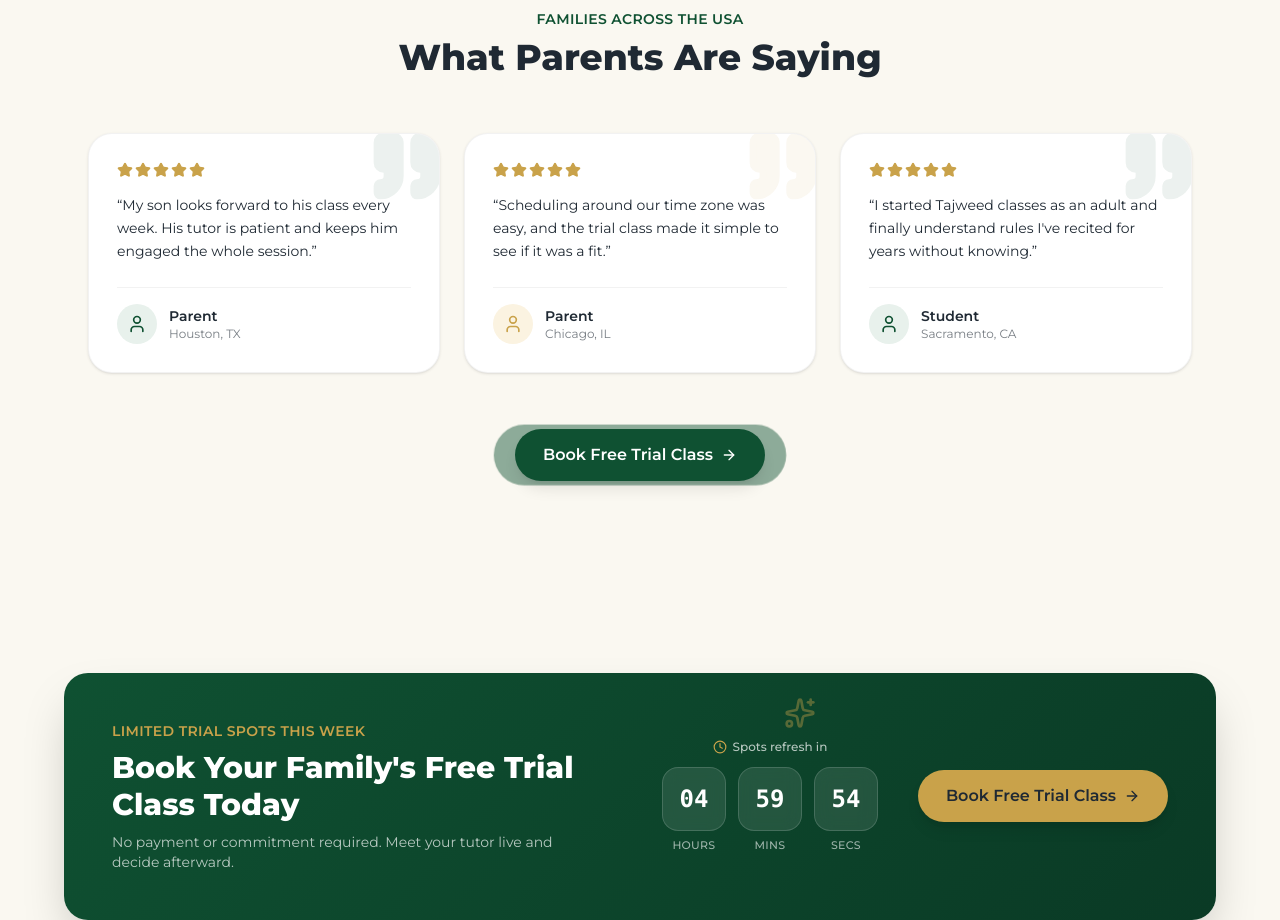
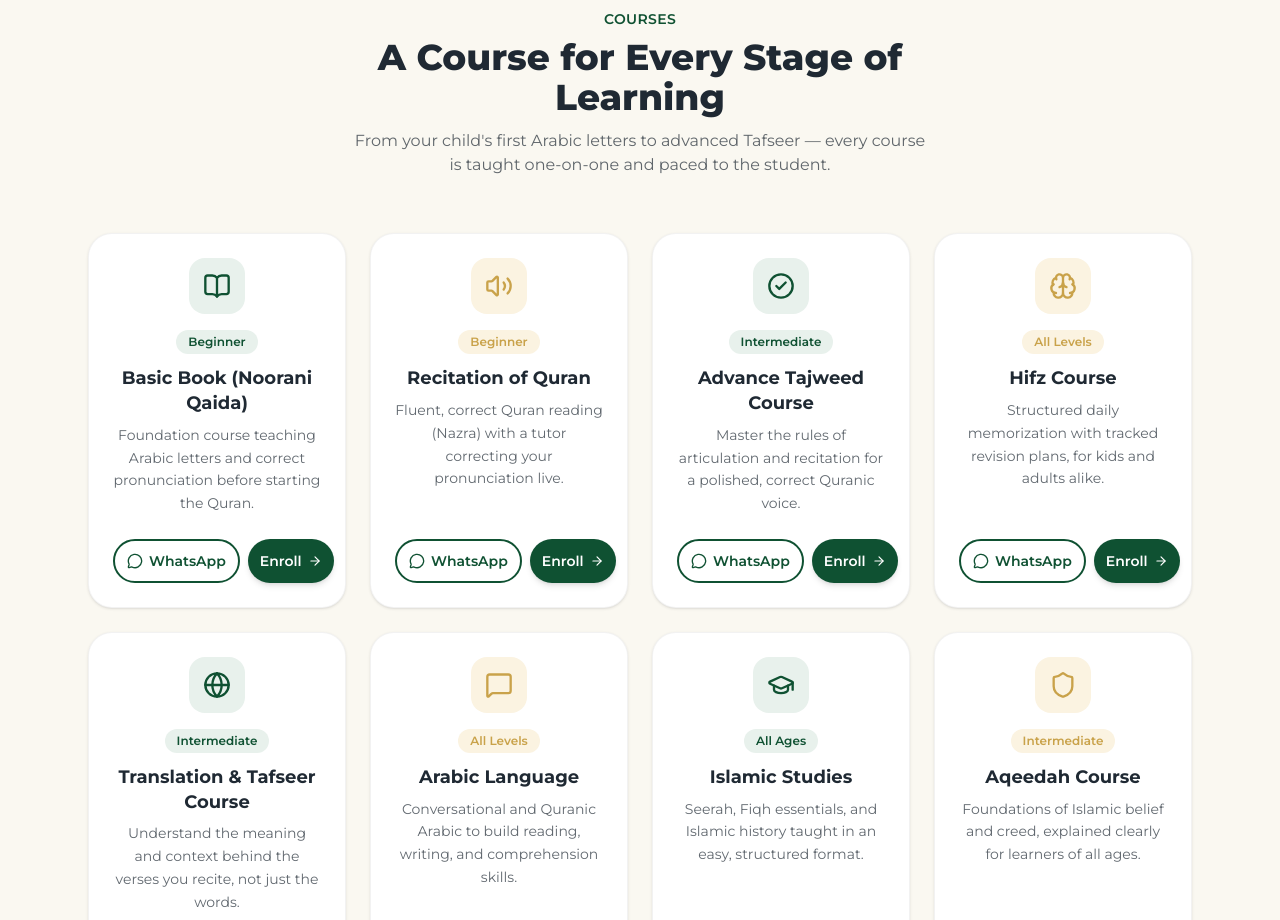
Before and after one commit to AhadAliWeb/tariq-frontend, a Next.js app: page /us-page in a window 1280 px wide. Shown: the part 1880-2800 px from the top of the page. Built offline with nearby package versions, Linux system fonts and the light colour scheme; no server answers.

Commit message:
Made text smaller on us-page

```diff
--- /dev/null
+++ b/src/app/(pages)/us-page/components/Courses.js
@@ -0,0 +1,195 @@
+'use client'
+
+import { useEffect, useRef, useState } from 'react'
+import {
+  BookOpen,
+  Volume2,
+  CheckCircle2,
+  Brain,
+  Globe,
+  MessageSquare,
+  GraduationCap,
+  Shield,
+  MessageCircle,
+  ArrowRight,
+} from 'lucide-react'
+
+// TODO: replace with your real WhatsApp business number
+const WHATSAPP_NUMBER = '18005551212'
+
+const courses = [
+  {
+    icon: BookOpen,
+    level: 'Beginner',
+    title: 'Basic Book (Noorani Qaida)',
+    desc: 'Foundation course teaching Arabic letters and correct pronunciation before starting the Quran.',
+  },
+  {
+    icon: Volume2,
+    level: 'Beginner',
+    title: 'Recitation of Quran',
+    desc: 'Fluent, correct Quran reading (Nazra) with a tutor correcting your pronunciation live.',
+  },
+  {
+    icon: CheckCircle2,
+    level: 'Intermediate',
+    title: 'Advance Tajweed Course',
+    desc: 'Master the rules of articulation and recitation for a polished, correct Quranic voice.',
+  },
+  {
+    icon: Brain,
+    level: 'All Levels',
+    title: 'Hifz Course',
+    desc: 'Structured daily memorization with tracked revision plans, for kids and adults alike.',
+  },
+  {
+    icon: Globe,
+    level: 'Intermediate',
+    title: 'Translation & Tafseer Course',
+    desc: 'Understand the meaning and context behind the verses you recite, not just the words.',
+  },
+  {
+    icon: MessageSquare,
+    level: 'All Levels',
+    title: 'Arabic Language',
+    desc: 'Conversational and Quranic Arabic to build reading, writing, and comprehension skills.',
+  },
+  {
+    icon: GraduationCap,
+    level: 'All Ages',
+    title: 'Islamic Studies',
+    desc: 'Seerah, Fiqh essentials, and Islamic history taught in an easy, structured format.',
+  },
+  {
+    icon: Shield,
+    level: 'Intermediate',
+    title: 'Aqeedah Course',
+    desc: 'Foundations of Islamic belief and creed, explained clearly for learners of all ages.',
+  },
+]
+
+export default function Courses() {
+  const sectionRef = useRef(null)
+  const [revealed, setRevealed] = useState(false)
+
+  useEffect(() => {
+    if (typeof window === 'undefined') return
+
+    if (window.matchMedia('(prefers-reduced-motion: reduce)').matches) {
+      setRevealed(true)
+      return
+    }
+
+    const el = sectionRef.current
+    if (!el) return
+
+    const observer = new IntersectionObserver(
+      ([entry]) => {
+        if (entry.isIntersecting) {
+          setRevealed(true)
+          observer.unobserve(el)
+        }
+      },
+      { threshold: 0.1 }
+    )
+    observer.observe(el)
+    return () => observer.disconnect()
+  }, [])
+
+  function scrollToForm(e) {
+    e.preventDefault()
+    document.getElementById('trial-form')?.scrollIntoView({ behavior: 'smooth', block: 'center' })
+  }
+
+  return (
+    <section ref={sectionRef} id="courses" className="us-page bg-[var(--color-background)] py-20 sm:py-24">
+      <div className="us-page mx-auto max-w-6xl px-6">
+        <div className="us-page mx-auto max-w-xl text-center">
+          <p className="us-page text-sm font-semibold uppercase tracking-wide text-[var(--color-primary)]">
+            Courses
+          </p>
+          <h2 className="us-page mt-2 text-2xl font-extrabold text-[var(--color-text)] sm:text-3xl lg:text-4xl">
+            A Course for Every Stage of Learning
+          </h2>
+          <p className="us-page mt-3 text-[var(--color-text)] opacity-70">
+            From your child&apos;s first Arabic letters to advanced Tafseer — every course is taught
+            one-on-one and paced to the student.
+          </p>
+        </div>
+
+        <div className="us-page mt-14 grid grid-cols-1 gap-6 sm:grid-cols-2 lg:grid-cols-4">
+          {courses.map((course, i) => {
+            const Icon = course.icon
+            const isPrimary = i % 2 === 0
+            const color = isPrimary ? 'var(--color-primary)' : 'var(--color-secondary)'
+            const tint = isPrimary ? '#E8F1EC' : '#FBF3E1'
+            const waText = encodeURIComponent(`Hi, I'm interested in the ${course.title} course`)
+
+            return (
+              <div
+                key={course.title}
+                className={`group flex flex-col rounded-3xl border border-black/5 bg-[var(--color-surface)] p-6 text-center shadow-sm transition-all duration-500 hover:-translate-y-1.5 hover:shadow-xl ${
+                  revealed ? 'translate-y-0 opacity-100' : 'translate-y-6 opacity-0'
+                }`}
+                style={{ transitionDelay: revealed ? `${(i % 4) * 90}ms` : '0ms' }}
+              >
+                <div
+                  className="us-page mx-auto flex h-14 w-14 items-center justify-center rounded-2xl transition-transform duration-300 group-hover:scale-110"
+                  style={{ backgroundColor: tint }}
+                >
+                  <Icon className="us-page h-7 w-7" style={{ color }} />
+                </div>
+
+                <span
+                  className="us-page mx-auto mt-4 inline-block rounded-full px-3 py-1 text-xs font-semibold"
+                  style={{ backgroundColor: tint, color }}
+                >
+                  {course.level}
+                </span>
+
+                <h3 className="us-page mt-3 text-base font-bold leading-snug text-[var(--color-text)] sm:text-lg">
+                  {course.title}
+                </h3>
+                <p className="us-page mt-2 flex-1 text-sm leading-relaxed text-[var(--color-text)] opacity-70">
+                  {course.desc}
+                </p>
+
+                <div className="us-page mt-6 flex gap-2">
+                  <a
+                    href={`https://wa.me/${WHATSAPP_NUMBER}?text=${waText}`}
+                    target="_blank"
+                    rel="noopener noreferrer"
+                    className="us-page flex flex-1 items-center justify-center gap-1.5 rounded-full border-2 border-[var(--color-primary)] px-3 py-2.5 text-sm font-semibold text-[var(--color-primary)] transition-all duration-300 hover:bg-[var(--color-primary)] hover:text-white"
+                  >
+                    <MessageCircle className="us-page h-4 w-4" />
+                    WhatsApp
+                  </a>
+                  <a
+                    href="#trial-form"
+                    data-course={course.title}
+                    onClick={scrollToForm}
+                    className="us-page group/enroll flex flex-1 items-center justify-center gap-1.5 rounded-full bg-[var(--color-primary)] px-3 py-2.5 text-sm font-semibold text-white shadow-md transition-all duration-300 hover:shadow-lg"
+                  >
+                    Enroll
+                    <ArrowRight className="us-page h-3.5 w-3.5 transition-transform duration-300 group-hover/enroll:translate-x-1" />
+                  </a>
+                </div>
+              </div>
+            )
+          })}
+        </div>
+
+        <div className="us-page mt-14 text-center">
+          <a
+            href="#trial-form"
+            onClick={scrollToForm}
+            className="us-page group inline-flex items-center gap-2 rounded-full bg-[var(--color-primary)] px-7 py-3.5 font-semibold text-white shadow-lg shadow-[var(--color-primary)]/20 transition-all duration-300 hover:-translate-y-0.5 hover:shadow-xl"
+          >
+            Book Free Trial Class
+            <ArrowRight className="us-page h-4 w-4 transition-transform duration-300 group-hover:translate-x-1" />
+          </a>
+        </div>
+      </div>
+    </section>
+  )
+}
--- a/src/app/(pages)/us-page/components/FAQ.js
+++ b/src/app/(pages)/us-page/components/FAQ.js
@@ -62,7 +62,7 @@ export default function FAQ() {
           <p className="us-page text-sm font-semibold uppercase tracking-wide text-[var(--color-primary)]">
             Questions
           </p>
-          <h2 className="us-page mt-2 text-3xl font-extrabold text-[var(--color-text)] sm:text-4xl">
+          <h2 className="us-page mt-2 text-2xl font-extrabold text-[var(--color-text)] sm:text-3xl lg:text-4xl">
             Frequently Asked Questions
           </h2>
         </div>
--- a/src/app/(pages)/us-page/components/HeroSection.js
+++ b/src/app/(pages)/us-page/components/HeroSection.js
@@ -88,14 +88,14 @@ export default function HeroSection() {
             Where Kids Fall in Love with the Qur&apos;an
           </div>
 
-          <h1 className="us-page mt-6 text-4xl font-extrabold leading-tight text-[var(--color-text)] sm:text-5xl lg:text-[3.25rem]">
+          <h1 className="us-page mt-6 text-3xl font-extrabold leading-tight text-[var(--color-text)] sm:text-4xl lg:text-5xl xl:text-[3.25rem]">
             Quran Classes Your Child Will{' '}
             <span className="us-page text-[var(--color-primary)] underline decoration-wavy decoration-4 underline-offset-8 decoration-[var(--color-secondary)]">
               Actually Look Forward To
             </span>
           </h1>
 
-          <p className="us-page mx-auto mt-5 max-w-lg text-lg text-[var(--color-text)] opacity-70 lg:mx-0">
+          <p className="us-page mx-auto mt-5 max-w-lg text-base text-[var(--color-text)] opacity-70 sm:text-lg lg:mx-0">
             Live 1-on-1 online classes with certified, kid-friendly tutors — Qaida, Tajweed, Hifz &amp; more.
             Fun for your child, trusted by parents.
           </p>
@@ -151,7 +151,7 @@ export default function HeroSection() {
             <p className="us-page mt-4 text-sm font-semibold uppercase tracking-wide text-[var(--color-primary)]">
               Free Trial Class
             </p>
-            <h2 className="us-page mt-1 text-2xl font-extrabold text-[var(--color-text)] sm:text-3xl">
+            <h2 className="us-page mt-1 text-xl font-extrabold text-[var(--color-text)] sm:text-2xl lg:text-3xl">
               Claim Your Child&apos;s Free Trial!
             </h2>
             <p className="us-page mt-2 text-sm text-[var(--color-text)] opacity-70">
--- a/src/app/(pages)/us-page/components/HowItWorks.js
+++ b/src/app/(pages)/us-page/components/HowItWorks.js
@@ -62,7 +62,7 @@ export default function HowItWorks() {
           <p className="us-page text-sm font-semibold uppercase tracking-wide text-[var(--color-primary)]">
             How it works
           </p>
-          <h2 className="us-page mt-2 text-3xl font-extrabold text-[var(--color-text)] sm:text-4xl">
+          <h2 className="us-page mt-2 text-2xl font-extrabold text-[var(--color-text)] sm:text-3xl lg:text-4xl">
             Three Steps to Your First Live Class
           </h2>
         </div>
@@ -79,7 +79,7 @@ export default function HowItWorks() {
                 style={{ transitionDelay: revealed ? `${i * 120}ms` : '0ms' }}
               >
                 <span
-                  className="us-page block text-6xl font-extrabold leading-none"
+                  className="us-page block text-4xl font-extrabold leading-none sm:text-5xl lg:text-6xl"
                   style={{ color: step.color, opacity: 0.14 }}
                 >
                   {String(i + 1).padStart(2, '0')}
@@ -92,7 +92,7 @@ export default function HowItWorks() {
                   <Icon className="us-page h-6 w-6" style={{ color: step.color }} />
                 </div>
 
-                <h3 className="us-page text-lg font-bold text-[var(--color-text)]">{step.title}</h3>
+                <h3 className="us-page text-base font-bold text-[var(--color-text)] sm:text-lg">{step.title}</h3>
                 <p className="us-page mt-2 text-sm leading-relaxed text-[var(--color-text)] opacity-70">
                   {step.desc}
                 </p>
--- a/src/app/(pages)/us-page/components/Testimonials.js
+++ b/src/app/(pages)/us-page/components/Testimonials.js
@@ -65,7 +65,7 @@ export default function Testimonials() {
           <p className="us-page text-sm font-semibold uppercase tracking-wide text-[var(--color-primary)]">
             Families across the USA
           </p>
-          <h2 className="us-page mt-2 text-3xl font-extrabold text-[var(--color-text)] sm:text-4xl">
+          <h2 className="us-page mt-2 text-2xl font-extrabold text-[var(--color-text)] sm:text-3xl lg:text-4xl">
             What Parents Are Saying
           </h2>
         </div>
--- a/src/app/(pages)/us-page/components/TrialCountDown.js
+++ b/src/app/(pages)/us-page/components/TrialCountDown.js
@@ -95,7 +95,7 @@ export default function TrialCountdownBand() {
             <p className="us-page text-sm font-semibold uppercase tracking-wide text-[var(--color-secondary)]">
               Limited trial spots this week
             </p>
-            <h2 className="us-page mt-2 text-2xl font-extrabold leading-tight text-white sm:text-3xl">
+            <h2 className="us-page mt-2 text-xl font-extrabold leading-tight text-white sm:text-2xl lg:text-3xl">
               Book Your Family&apos;s Free Trial Class Today
             </h2>
             <p className="us-page mx-auto mt-2 max-w-md text-sm text-white/70 lg:mx-0">
@@ -119,7 +119,7 @@ export default function TrialCountdownBand() {
                   <div className="us-page flex h-16 w-16 items-center justify-center rounded-2xl border border-white/15 bg-white/10 backdrop-blur-sm">
                     <span
                       key={unit.value}
-                      className="us-page countdown-tick font-mono text-2xl font-bold tabular-nums text-white"
+                      className="us-page countdown-tick font-mono text-lg font-bold tabular-nums text-white sm:text-xl lg:text-2xl"
                     >
                       {unit.value}
                     </span>
--- a/src/app/(pages)/us-page/page.js
+++ b/src/app/(pages)/us-page/page.js
@@ -5,6 +5,7 @@ import HowItWorks from './components/HowItWorks'
 import Testimonials from './components/Testimonials'
 import TrialCountdown from './components/TrialCountDown'
 import FAQ from './components/FAQ'
+import Courses from './components/Courses'
 
 const page = () => {
   return (
@@ -12,6 +13,7 @@ const page = () => {
         <HeroSection />
         <Slider />
         <HowItWorks />
+        <Courses />
         <Testimonials />
         <TrialCountdown />
         <FAQ />
```
